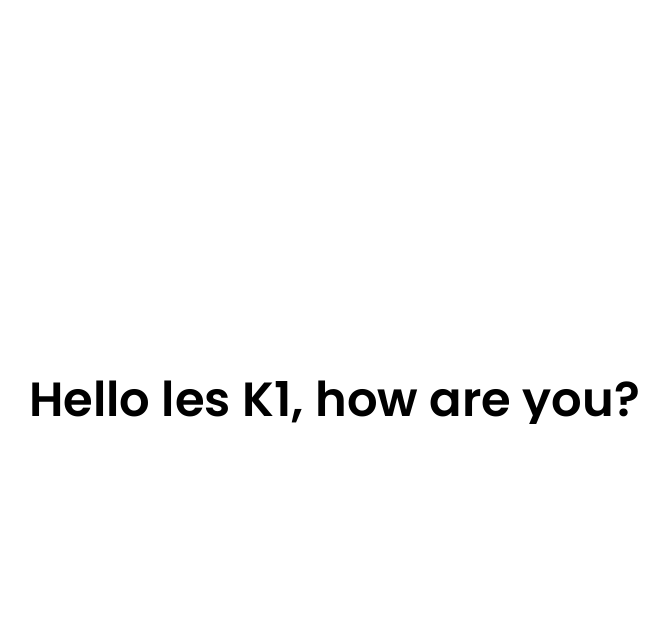
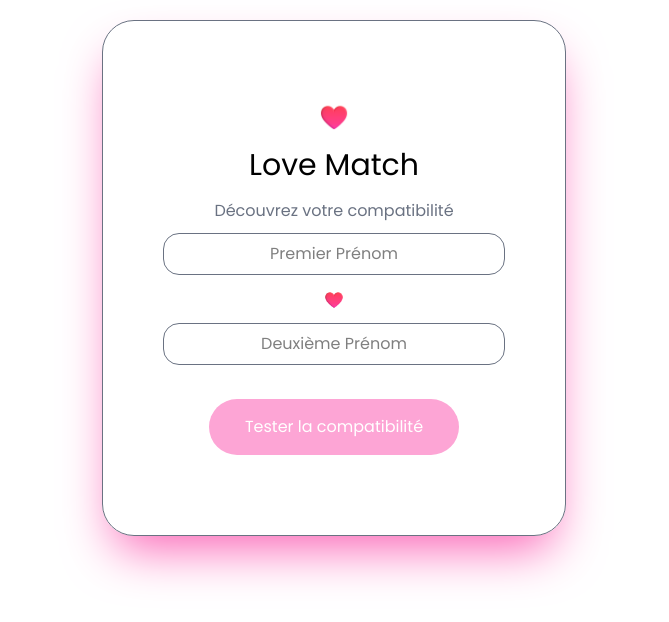
Before and after one commit to HarenaFiantso/love-match-react, a React (Vite) app: page / in a window 1280 px wide. Shown: the top 622 px of the page, without its empty margins (306-975 px from the left). Built offline with nearby package versions, Linux system fonts and the light colour scheme.

Commit message:
add: add form component

```diff
--- a/src/App.tsx
+++ b/src/App.tsx
@@ -1,21 +1,25 @@
-import SplitText from './components/SplitText';
+// import SplitText from './components/SplitText';
+import Form  from './components/Form.jsx';
+import "./index.css"
+
 
 export default function App() {
   return (
-    <main className="w-full h-screen flex items-center justify-center">
-      <SplitText
-        text="Hello les K1, how are you?"
-        className="text-5xl font-semibold text-center"
-        delay={100}
-        duration={0.6}
-        ease="power3.out"
-        splitType="chars"
-        from={{ opacity: 0, y: 40 }}
-        to={{ opacity: 1, y: 0 }}
-        threshold={0.1}
-        rootMargin="-100px"
-        textAlign="center"
-      />
-    </main>
+    // <main className="w-full h-screen flex items-center justify-center">
+    //   <SplitText
+    //     text="Hello les K1, how are you?"
+    //     className="text-5xl font-semibold text-center"
+    //     delay={100}
+    //     duration={0.6}
+    //     ease="power3.out"
+    //     splitType="chars"
+    //     from={{ opacity: 0, y: 40 }}
+    //     to={{ opacity: 1, y: 0 }}
+    //     threshold={0.1}
+    //     rootMargin="-100px"
+    //     textAlign="center"
+    //   />
+    // </main>
+    <Form/>
   );
 }
--- /dev/null
+++ b/src/components/Form.tsx
@@ -0,0 +1,18 @@
+import heart from "../../public/heart.png"
+
+export default function Form() {
+    return (
+        <center className="border flex flex-col justify-center items-center shadow-2xl shadow-pink-400 border-gray-500 w-fit px-15 rounded-4xl py-20">
+            <img src={heart} width={30} alt="heart logo" />
+            <h1 className="text-3xl my-4">Love Match</h1>
+            <p className="text-gray-500">Découvrez votre compatibilité</p>
+            <form action="" className="flex flex-col justify-center items-center align-middle ">
+                <input type="text" className="border mt-2.5 border-gray-500 w-fit text-center rounded-2xl px-3 py-2" placeholder="Premier Prénom" />
+                <img src={heart} width={20} className="my-3.5"/>
+                <input type="text" className="border mb-2.5 border-gray-500 w-fit text-center rounded-2xl px-3 py-2" placeholder="Deuxième Prénom" />
+            </form>
+            <button type="button" className="mt-6 bg-pink-300 px-9 py-4 rounded-4xl text-white cursor-pointer">Tester la compatibilité</button>
+
+        </center>
+    )
+}
--- a/src/index.css
+++ b/src/index.css
@@ -3,4 +3,9 @@
 
 body {
   font-family: 'Poppins', sans-serif;
+  display: flex;
+  flex-direction: row;
+  justify-content: center;
+  align-items: center;
+  padding-top: 20px;
 }
```
